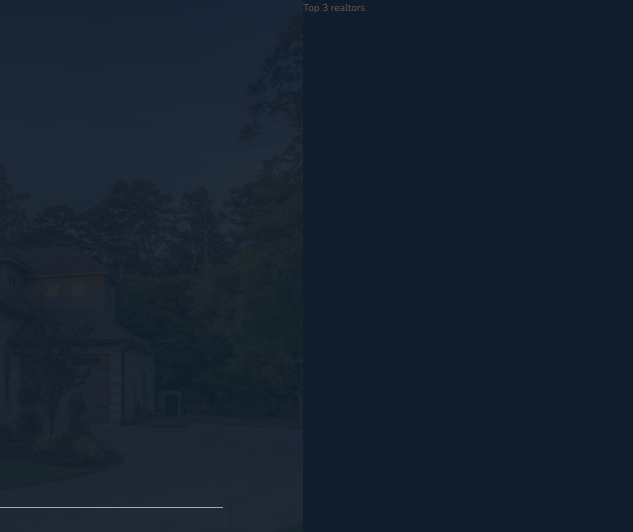
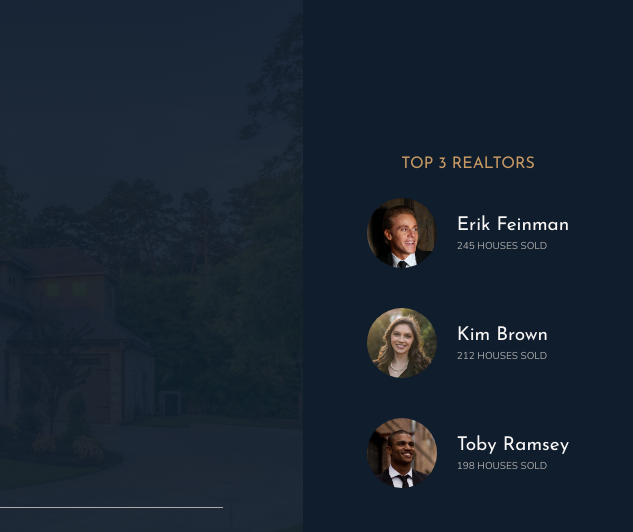
Before and after one commit to sam-nazarian/real-estate-landing-page, a website: page index.html in a window 1280 px wide. Shown: the top 532 px of the page, 647-1280 px from the left. Drawn offline with nearby package versions, Linux system fonts and the light colour scheme.

Commit message:
Built the realtors section

```diff
--- a/index.html
+++ b/index.html
@@ -37,16 +37,36 @@
     </header>
 
     <div class="realtors">
-        Top 3 realtors
+        <h3 class="heading-3">Top 3 Realtors</h3>
+        <div class="realtors__list">
+            <img src="/img/realtor-1.jpeg" alt="Realtor 1" class="realtors__img">
+            <div class="realtors__details">
+                <h4 class="heading-4 heading-4--light">Erik Feinman</h4>
+                <p class="realtors__sold">245 houses sold</p>
+            </div>
+
+            <img src="/img/realtor-2.jpeg" alt="Realtor 2" class="realtors__img">
+            <div class="realtors__details">
+                <h4 class="heading-4 heading-4--light">Kim Brown</h4>
+                <p class="realtors__sold">212 houses sold</p>
+            </div>
+
+            <img src="/img/realtor-3.jpeg" alt="Realtor 3" class="realtors__img">
+            <div class="realtors__details">
+                <h4 class="heading-4 heading-4--light">Toby Ramsey</h4>
+                <p class="realtors__sold">198 houses sold</p>
+            </div>
+        </div>
     </div>
 
-    <section class="features">
+    <section class=" features">
         <div class="feature">
             <svg class="feature__icon">
                 <use xlink:href="img/sprite.svg#icon-global"></use>
             </svg>
             <h4 class="heading-4 heading-4--dark">World's best luxury homes</h4>
-            <p class="feature__text">Lorem, ipsum dolor sit amet consectetur adipisicing elit. Tenetur distinctio
+            <p class="feature__text">Lorem, ipsum dolor sit amet consectetur adipisicing elit. Tenetur
+                distinctio
                 necessitatibus pariatur voluptatibus.</p>
         </div>
         <div class="feature">
@@ -54,7 +74,8 @@
                 <use xlink:href="img/sprite.svg#icon-trophy"></use>
             </svg>
             <h4 class="heading-4 heading-4--dark">Only the best properties</h4>
-            <p class="feature__text">Voluptatum mollitia quae. Vero ipsum sapiente molestias accusamus rerum sed a
+            <p class="feature__text">Voluptatum mollitia quae. Vero ipsum sapiente molestias accusamus rerum
+                sed a
                 eligendi aut quia.</p>
         </div>
         <div class="feature">
@@ -62,7 +83,8 @@
                 <use xlink:href="img/sprite.svg#icon-map-pin"></use>
             </svg>
             <h4 class="heading-4 heading-4--dark">All homes in in top locations</h4>
-            <p class="feature__text">Tenetur distinctio necessitatibus pariatur voluptatibus quidem consequatur harum.
+            <p class="feature__text">Tenetur distinctio necessitatibus pariatur voluptatibus quidem
+                consequatur harum.
             </p>
         </div>
         <div class="feature">
@@ -70,7 +92,8 @@
                 <use xlink:href="img/sprite.svg#icon-key"></use>
             </svg>
             <h4 class="heading-4 heading-4--dark">New home in one week</h4>
-            <p class="feature__text">Vero ipsum sapiente molestias accusamus rerum. Lorem, ipsum dolor sit amet
+            <p class="feature__text">Vero ipsum sapiente molestias accusamus rerum. Lorem, ipsum dolor sit
+                amet
                 consectetur adipisicing elit.</p>
         </div>
         <div class="feature">
@@ -86,7 +109,8 @@
                 <use xlink:href="img/sprite.svg#icon-lock"></use>
             </svg>
             <h4 class="heading-4 heading-4--dark">Secure payments on nexter</h4>
-            <p class="feature__text">Pariatur voluptatibus quidem consequatur harum, voluptatum mollitia quae.</p>
+            <p class="feature__text">Pariatur voluptatibus quidem consequatur harum, voluptatum mollitia
+                quae.</p>
         </div>
     </section>
 
--- a/sass/_realtors.scss
+++ b/sass/_realtors.scss
@@ -1,4 +1,31 @@
 .realtors {
   background-color: $color-secondary;
   grid-column: col-start 7 / full-end;
+  padding: 3rem;
+
+  display: grid;
+  justify-content: center;
+  align-content: center;
+  row-gap: 2rem;
+  justify-items: center;
+
+  &__list {
+    display: grid;
+    grid-template-columns: min-content max-content;
+    column-gap: 2rem;
+    row-gap: 5vh;
+    align-items: center;
+  }
+
+  &__img {
+    width: 7rem;
+    border-radius: 50%;
+    display: block; //to remove small whitespace created by image
+  }
+
+  &__sold {
+    text-transform: uppercase;
+    color: $color-grey-light-2;
+    margin-top: -3px; //move it up
+  }
 }
```
Also changed, not shown: css/style.css, 1 other file.
